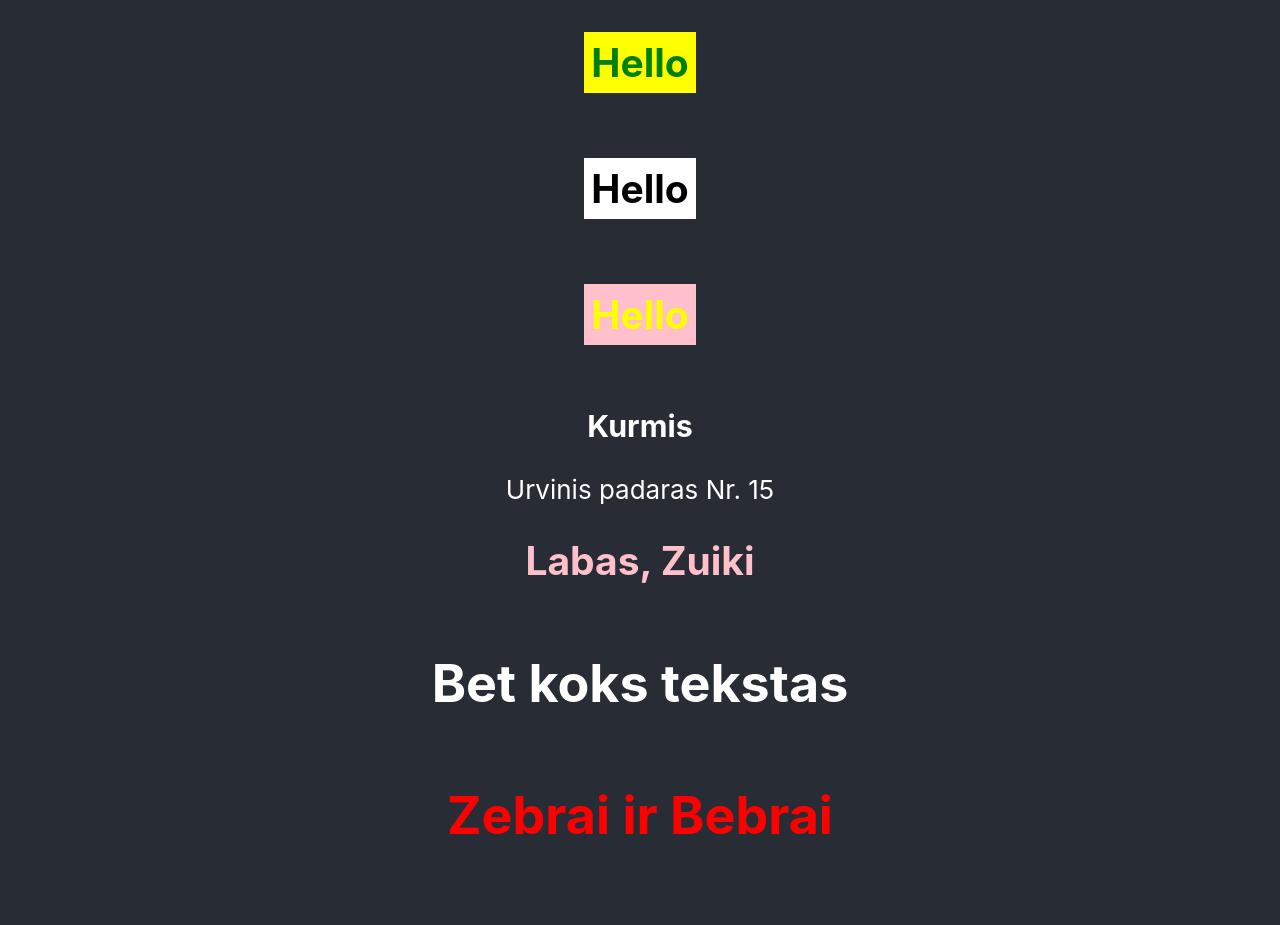
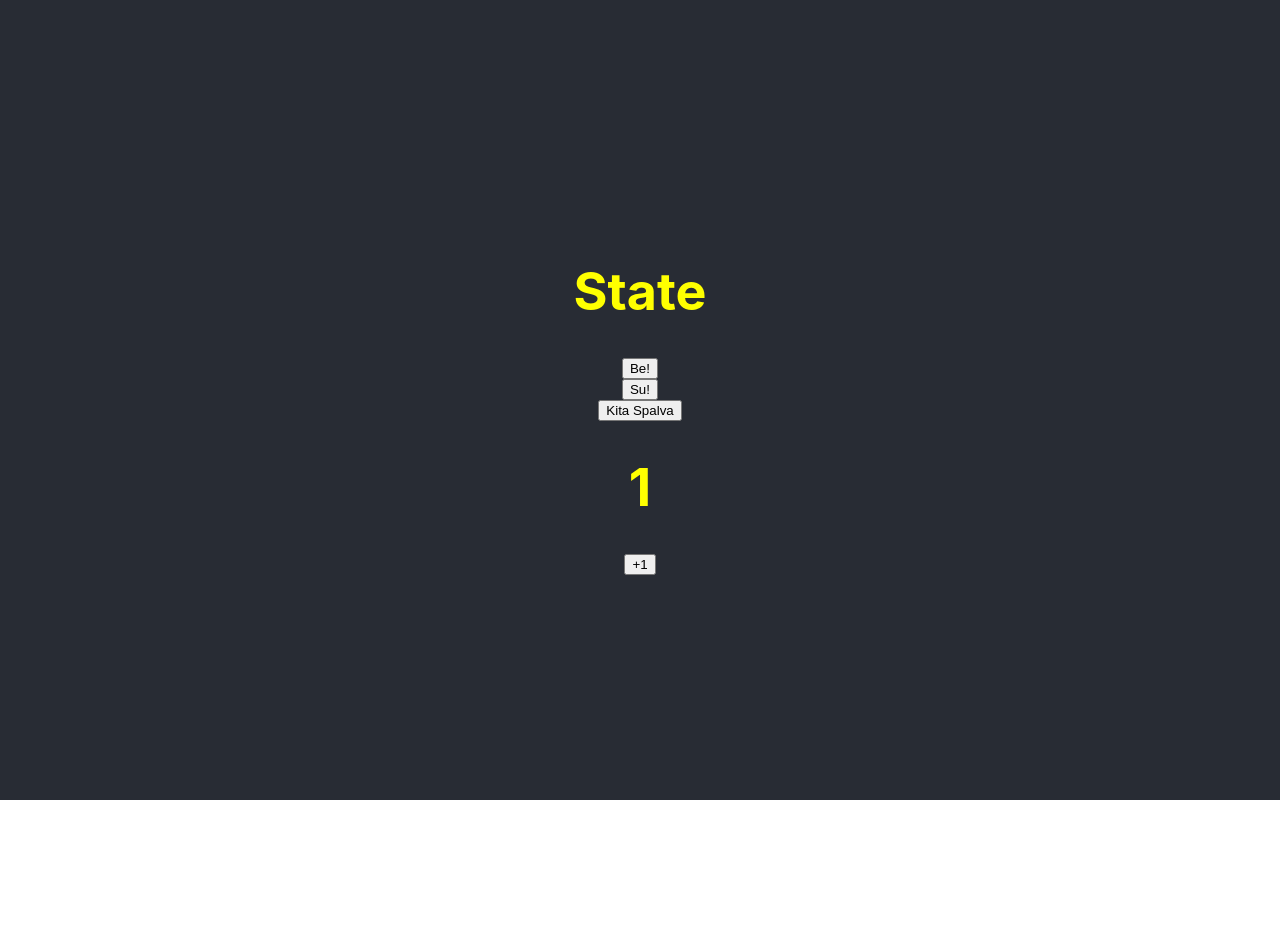
Before and after one commit to julijajarmale/1-Lamos, a React (Create React App) app in the folder r1/: page / in a window 1280 px wide. Shown: the top 925 px of the page. After the commit the page ends 800 px from the top, so only its background shows below. Built offline with nearby package versions, Linux system fonts and the light colour scheme.

Commit message:
skaiciuotuvas

```diff
--- a/r1/src/App.jsx
+++ b/r1/src/App.jsx
@@ -1,31 +1,50 @@
+import { useState } from 'react';
+import './App.css';
 
-import './App.css';
-import DuProps from './Components/009/DuProps';
-import Hello from './Components/009/Hello';
-import LabasZuiki from './Components/009/LabasZuiki';
-import Tekstas from './Components/009/Tekstas';
-import TrysProps from './Components/009/TrysProps';
-import ZebraiBebrai from './Components/009/ZebraiBebrai';
-import Kurmis from './Components/Kurmis';
-function rand(min, max) {
-  min = Math.ceil(min);
-  max = Math.floor(max);
-  return Math.floor(Math.random() * (max - min + 1) + min)
+function App() {
+
+    const [spalva, setSpalva] = useState('yellow'); // steitas -spalva, setSpalva- funkcija leidzianti keisti spalvas.[ne masyvas]// const[A,B] = [1,2] a =1 b = usestate-hookas grazina masyva, tame masyve pirmas elementas steito reiksme antra funkcija keiciant steito reiksme. Argumentas yra pradine steito reiksme
+    const [skaicius, setSkaiciu] = useState(1)
+    //const mygtukas = () => {
+    //    console.log('Aš gražus mygtukas')
+    //    return mygtukoBrolis;
+    //}
+//
+    //const mygtukoBrolis = () => {
+    //    console.log('Aš gražus mygtuko brolis')
+    //}
+
+const beArgumentu = () =>{   // neturi parametru nieko neperduoda(be argumentu) nepasileidzia automatiskai todel rasom be skliaustu propse
+ console.log('beArgumentu')
 }
-const x = rand(1,2);
-function App() {
+
+const suArgumentu = ka =>{   // jeigu su argumentu, tai visada rasome propse su () skliaustais
+    console.log('suArgumentu' + ka)
+   }
+const keistiSpalva = () => {
+   // const nauja = spalva === 'yellow' ? 'pink' : 'yellow' ---> negerai taip daryt, galima tik jeigu maza aplikacija;
+    //setSpalva(nauja);
+    setSpalva(old => old === 'yellow' ? 'pink' : 'yellow');
+
+}
+const keistiSkaiciu = () => {
+
+     setSkaiciu(nr => nr + 1 );
+     console.log(setSkaiciu)
+
+ }
+
+// tiesiogiai steito keisti negalima, galima tik per pagalbines funkcijas, siuo atveju, kaip setSpalva;
+
   return (
     <div className="App">
       <header className="App-header">
-       <Hello spalva="green" bg="yellow"/>
-       <Hello spalva="black" bg="white"></Hello>
-       <Hello spalva="yellow" bg="pink"></Hello>
-       <Kurmis skaicius={4}></Kurmis>
-       <LabasZuiki></LabasZuiki>
-       <Tekstas tekstukas ="Bet koks tekstas"></Tekstas>
-       <ZebraiBebrai props = {x}></ZebraiBebrai>
-       <DuProps zuikis="Zuikis-Puikis" lape="Lape-Snape"></DuProps>
-       <TrysProps vilkas ="Vilas-Pilkas" krabas="Labas Krabas" spalvyte = "orange"></TrysProps>
+       <h1 style={{color: spalva}}>State</h1>
+       <button onClick={beArgumentu}>Be!</button>
+       <button onClick={() => suArgumentu('labas')}>Su!</button>
+       <button onClick={keistiSpalva}>Kita Spalva</button>
+       <h1 style={{color: spalva}}>{skaicius}</h1>
+       <button onClick={keistiSkaiciu}>+1</button>
       </header>
     </div>
   );
@@ -33,32 +52,4 @@ function App() {
 
 export default App;
 
-//js - sudaro kodas;
-//js x = kodas + XML <---- grieztesne HTML atmaina; JSX- kodo ir html misinys;
-//jeigu matome, kad kodas painiojasi su html faila pervadinti is js i jsx.
-//XML visi tagai, kurie atsidare, turi buti uzdaryti pvz <img  /> arba <img></img>
-//className === class, class rasyti negalime.
-//index.js uzkomentuoti 9 ir 11 eilutes - strict mode
-
-//REACTAS SUSIDEJA IS 3 KOMPONTENTU:
-
-//1.Komponentas Components <==== sudarytas is funkcjos, kuri grazina Html; vadiname APP componentas(funckija vvirsuje)
-//Komponentas turi prasideti didziaja raide (kaip App cia);daznausiai vienas komponentas = vienas failas;
-// Sukuriam komponenta atskiram folderyje, ir importuojam tagu <hello></hello>
-//paspaudus ant reikiamo importuojasi pats
-//Jeigu yra kelios html eilutes return reikia rasyti su skliausteliais(kaip kurmis)
-//// tuscias tagas <></> apsklausti teviniu komponentu
-// galim grazinti TIK VIENA komponenta
-
-
-
-//2.Propsas Props
-// Kintamasis argumentas, kuri mes atiduodam i funkcija; Funkcijos argumenta;
-//ikeliam i xml - spalva tada props i reikiamos funkcijos vidu prie hello
-//vietoje props irasom skliaustoe {spalva} ir viskas sukrenta (destruktinom objekta)
-//
-//
-//
-//komentaras ctr plius pasvyras bruksnys
-
-//3.Steitas State
+//jeigu yra skliaustai prie mygtuko tai jie automatiskai paleidzia funkcija nepaspaudus mygtuko.
--- a/r1/src/Components/009/ZebraiBebrai.jsx
+++ b/r1/src/Components/009/ZebraiBebrai.jsx
@@ -1,20 +1,21 @@
 
 function ZebraiBebrai({props}){
     console.log(props)
-if(props===1){
+    let spalva;
+    if(props===1){
+        spalva='blue'
+    }else if(props===2){
+        spalva='red'
+    }else {
+        spalva='black'
+    }
+
     return <h1 style={
         {
-            color: 'blue'
+            color: spalva
         }
     }>Zebrai ir Bebrai</h1>
-}
-if(props===2){
-    return <h1 style={
-        {
-            color: 'red'
-        }
-    }>Zebrai ir Bebrai</h1>
-}
+
 }
 
 export default ZebraiBebrai;
```
Also changed, not shown: r1/src/009.jsx (added, +62 -0 lines), 1 other file (tests, documents, lock files or other folders).
